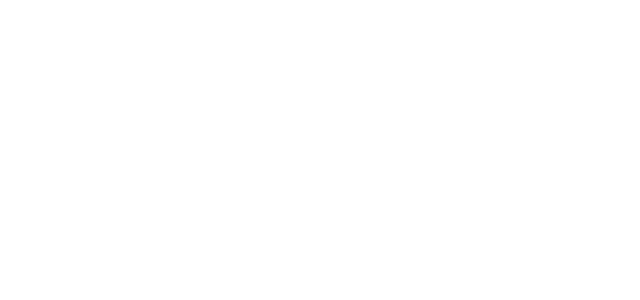
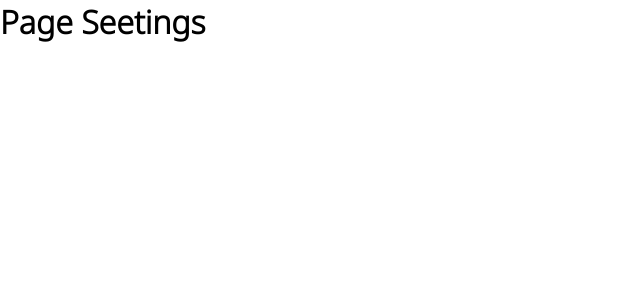
Before and after one commit to Daviniel/project-trivia-react-redux, a React (Create React App) app: page /settings in a window 1280 px wide. Before the commit this address had no page. Shown: the top 300 px of the page, without its empty margins (0-640 px from the left). Built offline with nearby package versions, Linux system fonts and the light colour scheme.

Commit message:
adicionado a página de configuração

```diff
--- a/src/App.js
+++ b/src/App.js
@@ -2,12 +2,14 @@
 import { Route, Routes } from 'react-router-dom';
 import Login from './pages/Login/index';
 import Game from './pages/Game/index';
+import Settings from './pages/Settings/index';
 
 const App = () => {
   return (
     <Routes>
       <Route path="/" element={ <Login /> } />
       <Route path='/game' element = { <Game /> } />
+      <Route path='/settings' element = { <Settings /> } />
     </Routes>
   );
 };
--- /dev/null
+++ b/src/pages/Settings/index.jsx
@@ -0,0 +1,7 @@
+import React from 'react';
+
+export default function settings() {
+  return (
+    <h1 data-testid="settings-title">Page Seetings</h1>
+  );
+}
```
